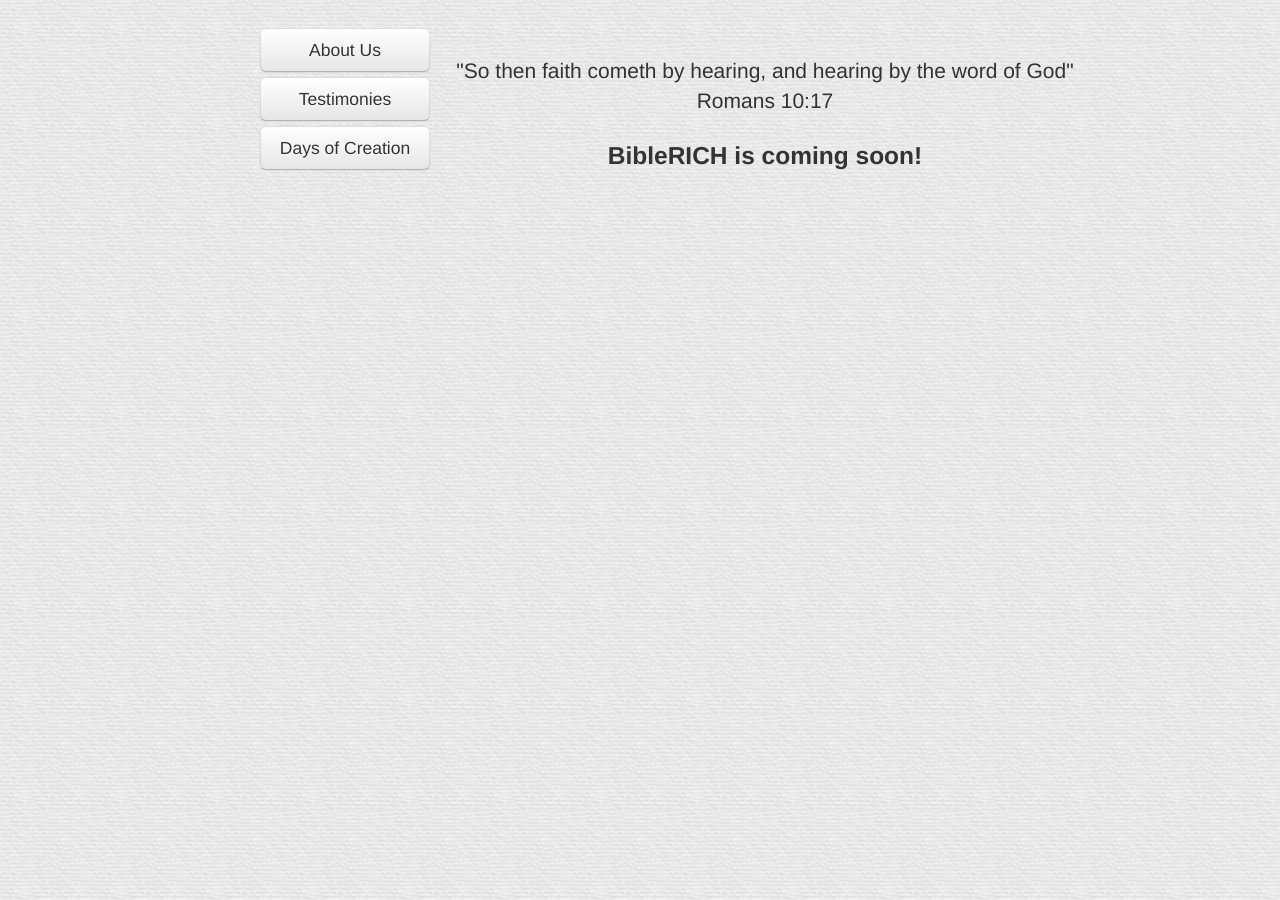
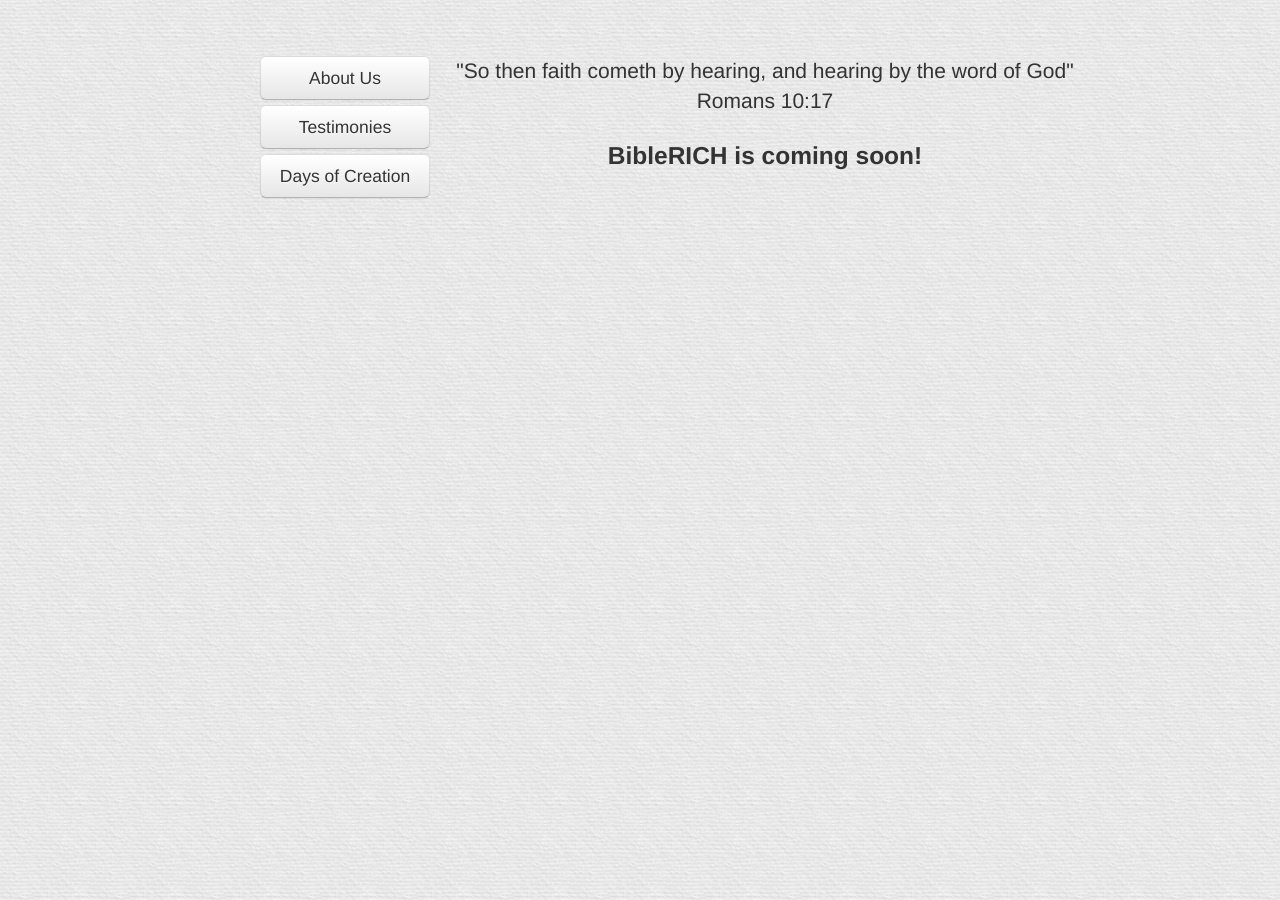
Before and after one commit to xonev/biblerich, a Jekyll site: the page built from _posts/2013-01-28-home.html, in a window 1280 px wide. Built offline with Jekyll 4.4.1, drawn with Linux system fonts in a browser that asks for light colours.

Commit message:
Fixed some CSS.

```diff
--- a/css/home.css
+++ b/css/home.css
@@ -4,5 +4,5 @@
 }
 
 .nav-buttons {
-  margin-top: 2em;
+  margin-top: 4em;
 }
```
